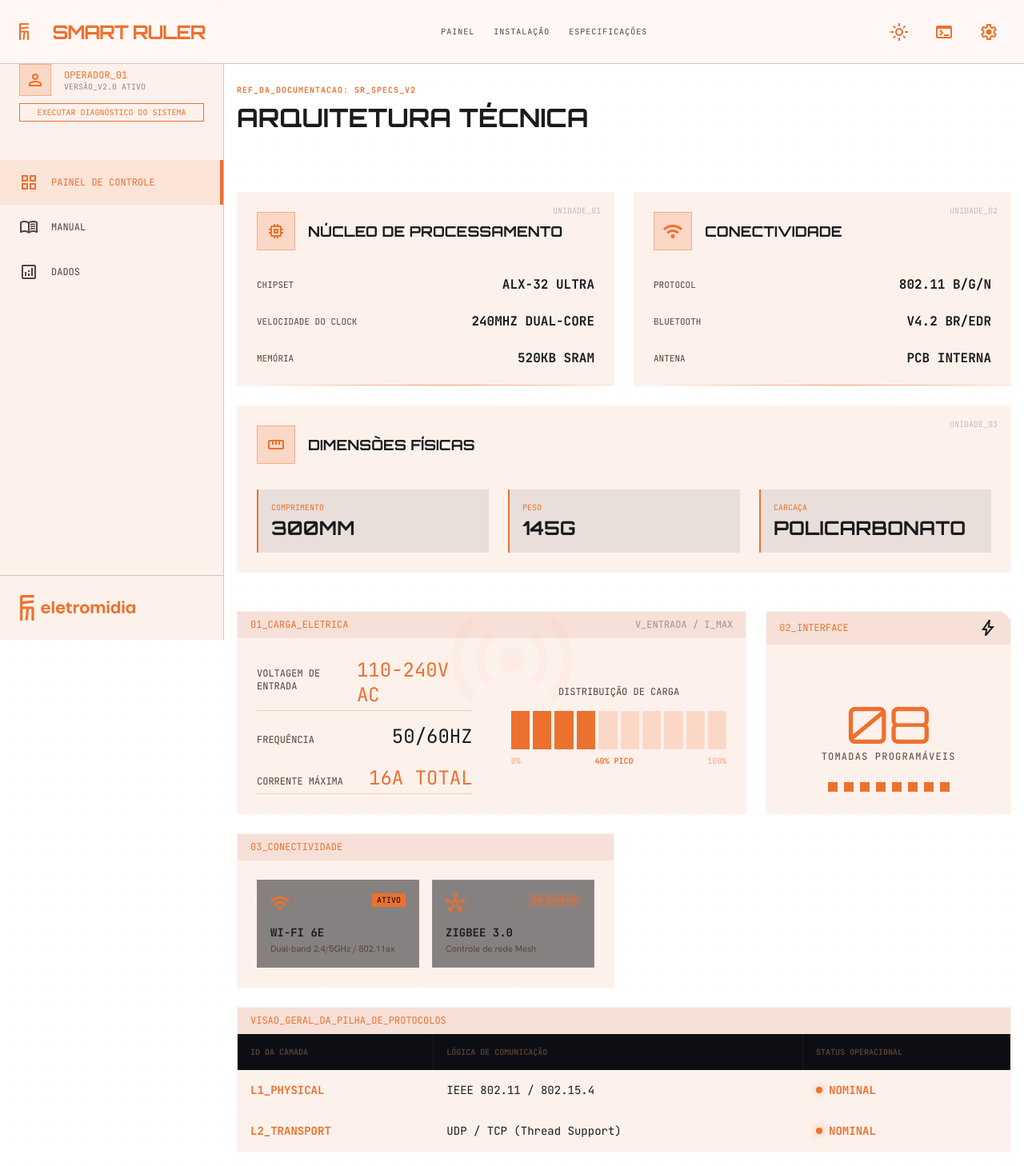
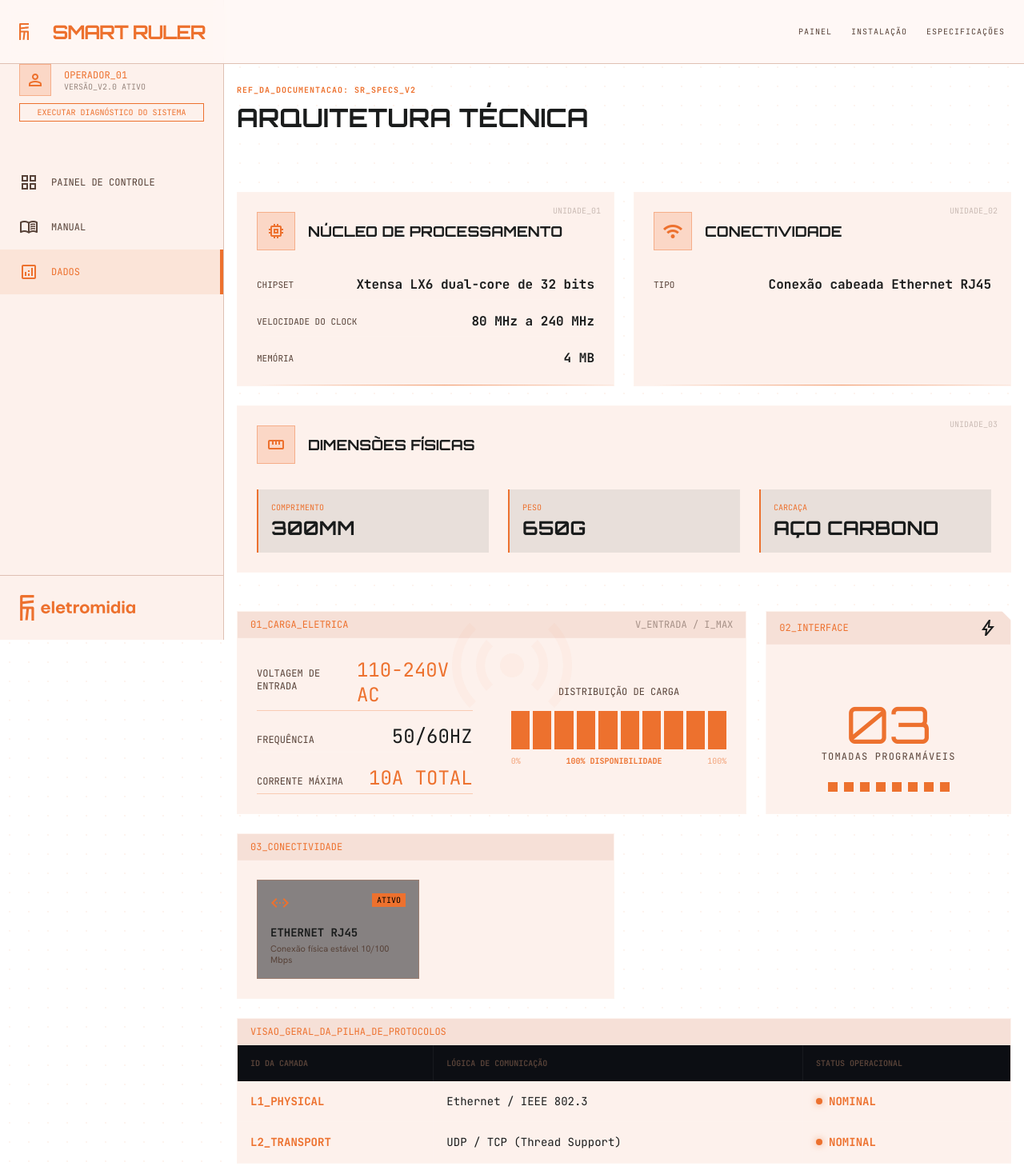
Before and after one commit to alexabreup/manual-smartruler-v2, an Astro site: page /especificacoes in a window 1280 px wide. Shown: the top 1458 px of the page at 80% size. Built offline with nearby package versions, Linux system fonts and the light colour scheme; Astro itself is replaced by a stand-in of ours.

Commit message:
feat: implement dashboard sidebar and technical specifications page layouts

```diff
--- a/src/components/Header.astro
+++ b/src/components/Header.astro
@@ -15,18 +15,7 @@
       <a class="nav-link" href="/especificacoes">ESPECIFICAÇÕES</a>
     </nav>
 
-    <div class="header-actions">
-      <button id="theme-toggle" class="action-btn" aria-label="Toggle Theme">
-        <span class="material-symbols-outlined theme-icon-dark">dark_mode</span>
-        <span class="material-symbols-outlined theme-icon-light">light_mode</span>
-      </button>
-      <button class="action-btn">
-        <span class="material-symbols-outlined">terminal</span>
-      </button>
-      <button class="action-btn">
-        <span class="material-symbols-outlined">settings</span>
-      </button>
-    </div>
+
 
 <script>
   const handleToggleClick = () => {
@@ -112,14 +101,8 @@
   }
 
   .logo-text {
-    display: none;
-  }
-
-  @media (min-width: 400px) {
-    .logo-text {
-      display: inline;
-      text-transform: uppercase;
-    }
+    display: inline;
+    text-transform: uppercase;
   }
 
   .header-nav {
--- a/src/components/MobileNav.astro
+++ b/src/components/MobileNav.astro
@@ -4,7 +4,7 @@ const currentPath = Astro.url.pathname;
 <nav class="mobile-nav">
   <a href="/" class={`nav-btn ${currentPath === '/' ? 'active' : ''}`}>
     <span class="material-symbols-outlined icon">grid_view</span>
-    <span class="label">Painel</span>
+    <span class="label">PAINEL</span>
   </a>
 
   <a href="/instalacao" class={`nav-btn ${currentPath === '/instalacao' ? 'active' : ''}`}>
@@ -17,10 +17,7 @@ const currentPath = Astro.url.pathname;
     <span class="label">Técnico</span>
   </a>
 
-  <button class="nav-btn" id="mobile-menu-trigger">
-    <span class="material-symbols-outlined icon">settings</span>
-    <span class="label">Sistema</span>
-  </button>
+
 </nav>
 
 <style>
--- a/src/components/Sidebar.astro
+++ b/src/components/Sidebar.astro
@@ -1,4 +1,5 @@
 ---
+const currentPath = Astro.url.pathname;
 ---
 <aside class="sidebar">
   <div class="sidebar-header">
@@ -15,13 +16,13 @@
   </div>
 
   <nav class="sidebar-nav">
-    <a class="nav-item active" href="#">
+    <a class={`nav-item ${currentPath === '/' ? 'active' : ''}`} href="/">
       <span class="material-symbols-outlined">grid_view</span> PAINEL DE CONTROLE
     </a>
-    <a class="nav-item" href="/instalacao">
+    <a class={`nav-item ${currentPath === '/instalacao' || currentPath.startsWith('/instalacao/') ? 'active' : ''}`} href="/instalacao">
       <span class="material-symbols-outlined">menu_book</span> MANUAL
     </a>
-    <a class="nav-item" href="/especificacoes">
+    <a class={`nav-item ${currentPath === '/especificacoes' || currentPath.startsWith('/especificacoes/') ? 'active' : ''}`} href="/especificacoes">
       <span class="material-symbols-outlined">analytics</span> DADOS
     </a>
   </nav>
--- a/src/pages/especificacoes.astro
+++ b/src/pages/especificacoes.astro
@@ -1,9 +1,9 @@
 ---
-import Layout from '../layouts/Layout.astro';
+import Layout from "../layouts/Layout.astro";
 ---
 
 <Layout title="SmartRuler OS | Especificações">
-	<div class="page-container">
+  <div class="page-container">
     <div class="content-wrapper">
       {/* Page Header */}
       <div class="page-header">
@@ -24,15 +24,15 @@ import Layout from '../layouts/Layout.astro';
           <div class="card-specs">
             <div class="spec-row">
               <span class="spec-label">Chipset</span>
-              <span class="spec-value">ALX-32 ULTRA</span>
+              <span class="spec-value">Xtensa LX6 dual-core de 32 bits</span>
             </div>
             <div class="spec-row">
               <span class="spec-label">Velocidade do Clock</span>
-              <span class="spec-value">240MHZ DUAL-CORE</span>
+              <span class="spec-value">80 MHz a 240 MHz</span>
             </div>
             <div class="spec-row last">
               <span class="spec-label">Memória</span>
-              <span class="spec-value">520KB SRAM</span>
+              <span class="spec-value">4 MB</span>
             </div>
           </div>
           <div class="scanning-line"></div>
@@ -48,17 +48,9 @@ import Layout from '../layouts/Layout.astro';
             <h3 class="card-title">Conectividade</h3>
           </div>
           <div class="card-specs">
-            <div class="spec-row">
-              <span class="spec-label">Protocol</span>
-              <span class="spec-value">802.11 B/G/N</span>
-            </div>
-            <div class="spec-row">
-              <span class="spec-label">Bluetooth</span>
-              <span class="spec-value">V4.2 BR/EDR</span>
-            </div>
             <div class="spec-row last">
-              <span class="spec-label">Antena</span>
-              <span class="spec-value">PCB INTERNA</span>
+              <span class="spec-label">Tipo</span>
+              <span class="spec-value">Conexão cabeada Ethernet RJ45</span>
             </div>
           </div>
           <div class="scanning-line"></div>
@@ -80,11 +72,11 @@ import Layout from '../layouts/Layout.astro';
             </div>
             <div class="phys-item">
               <span class="phys-label">Peso</span>
-              <span class="phys-value">145g</span>
+              <span class="phys-value">650g</span>
             </div>
             <div class="phys-item">
               <span class="phys-label">Carcaça</span>
-              <span class="phys-value">Policarbonato</span>
+              <span class="phys-value">Aço Carbono</span>
             </div>
           </div>
         </div>
@@ -110,7 +102,7 @@ import Layout from '../layouts/Layout.astro';
               </div>
               <div class="spec-line primary-line">
                 <span class="label">CORRENTE MÁXIMA</span>
-                <span class="value">16A TOTAL</span>
+                <span class="value">10A TOTAL</span>
               </div>
             </div>
             <div class="load-dist">
@@ -120,16 +112,16 @@ import Layout from '../layouts/Layout.astro';
                 <div class="dist-segment active"></div>
                 <div class="dist-segment active"></div>
                 <div class="dist-segment active"></div>
-                <div class="dist-segment"></div>
-                <div class="dist-segment"></div>
-                <div class="dist-segment"></div>
-                <div class="dist-segment"></div>
-                <div class="dist-segment"></div>
-                <div class="dist-segment"></div>
+                <div class="dist-segment active"></div>
+                <div class="dist-segment active"></div>
+                <div class="dist-segment active"></div>
+                <div class="dist-segment active"></div>
+                <div class="dist-segment active"></div>
+                <div class="dist-segment active"></div>
               </div>
               <div class="dist-scale">
                 <span>0%</span>
-                <span class="peak">40% PICO</span>
+                <span class="peak">100% DISPONIBILIDADE</span>
                 <span>100%</span>
               </div>
             </div>
@@ -143,12 +135,10 @@ import Layout from '../layouts/Layout.astro';
             <span class="material-symbols-outlined icon-small">bolt</span>
           </div>
           <div class="module-body centered">
-            <div class="outlet-count">08</div>
+            <div class="outlet-count">03</div>
             <div class="outlet-label">TOMADAS PROGRAMÁVEIS</div>
             <div class="outlet-visual">
-              {[...Array(8)].map(() => (
-                <div class="outlet-dot"></div>
-              ))}
+              {[...Array(8)].map(() => <div class="outlet-dot" />)}
             </div>
           </div>
         </section>
@@ -165,19 +155,13 @@ import Layout from '../layouts/Layout.astro';
             <div class="conn-grid">
               <div class="conn-card active">
                 <div class="conn-top">
-                  <span class="material-symbols-outlined">wifi</span>
+                  <span class="material-symbols-outlined"
+                    >settings_ethernet</span
+                  >
                   <span class="status-badge active">ATIVO</span>
                 </div>
-                <h3 class="conn-title">WI-FI 6E</h3>
-                <p class="conn-desc">Dual-band 2.4/5GHz / 802.11ax</p>
-              </div>
-              <div class="conn-card">
-                <div class="conn-top">
-                  <span class="material-symbols-outlined">hub</span>
-                  <span class="status-badge">EM ESPERA</span>
-                </div>
-                <h3 class="conn-title">ZIGBEE 3.0</h3>
-                <p class="conn-desc">Controle de rede Mesh</p>
+                <h3 class="conn-title">ETHERNET RJ45</h3>
+                <p class="conn-desc">Conexão física estável 10/100 Mbps</p>
               </div>
             </div>
           </div>
@@ -200,13 +184,21 @@ import Layout from '../layouts/Layout.astro';
               <tbody>
                 <tr>
                   <td class="primary-text">L1_PHYSICAL</td>
-                  <td>IEEE 802.11 / 802.15.4</td>
-                  <td><div class="status-pill"><div class="dot glow"></div> NOMINAL</div></td>
+                  <td>Ethernet / IEEE 802.3</td>
+                  <td
+                    ><div class="status-pill">
+                      <div class="dot glow"></div> NOMINAL
+                    </div></td
+                  >
                 </tr>
                 <tr>
                   <td class="primary-text">L2_TRANSPORT</td>
                   <td>UDP / TCP (Thread Support)</td>
-                  <td><div class="status-pill"><div class="dot glow"></div> NOMINAL</div></td>
+                  <td
+                    ><div class="status-pill">
+                      <div class="dot glow"></div> NOMINAL
+                    </div></td
+                  >
                 </tr>
               </tbody>
             </table>
@@ -402,10 +394,18 @@ import Layout from '../layouts/Layout.astro';
     .bento-grid {
       grid-template-columns: repeat(12, 1fr);
     }
-    .bento-module.large { grid-column: span 8; }
-    .bento-module.small { grid-column: span 4; }
-    .bento-module.medium { grid-column: span 6; }
-    .bento-module.full-width { grid-column: span 12; }
+    .bento-module.large {
+      grid-column: span 8;
+    }
+    .bento-module.small {
+      grid-column: span 4;
+    }
+    .bento-module.medium {
+      grid-column: span 6;
+    }
+    .bento-module.full-width {
+      grid-column: span 12;
+    }
   }
 
   .bento-module {
@@ -714,8 +714,14 @@ import Layout from '../layouts/Layout.astro';
     gap: 16px;
   }
 
-  .error-icon { color: var(--error); }
-  .verified-icon { color: var(--primary); font-size: 32px; margin-left: auto; }
+  .error-icon {
+    color: var(--error);
+  }
+  .verified-icon {
+    color: var(--primary);
+    font-size: 32px;
+    margin-left: auto;
+  }
 
   .timestamp-label {
     font-family: var(--font-mono);
```
Also changed, not shown: src/components/CustomHeader.astro (+3 -5 lines), src/pages/index.astro (+4 -4 lines).
